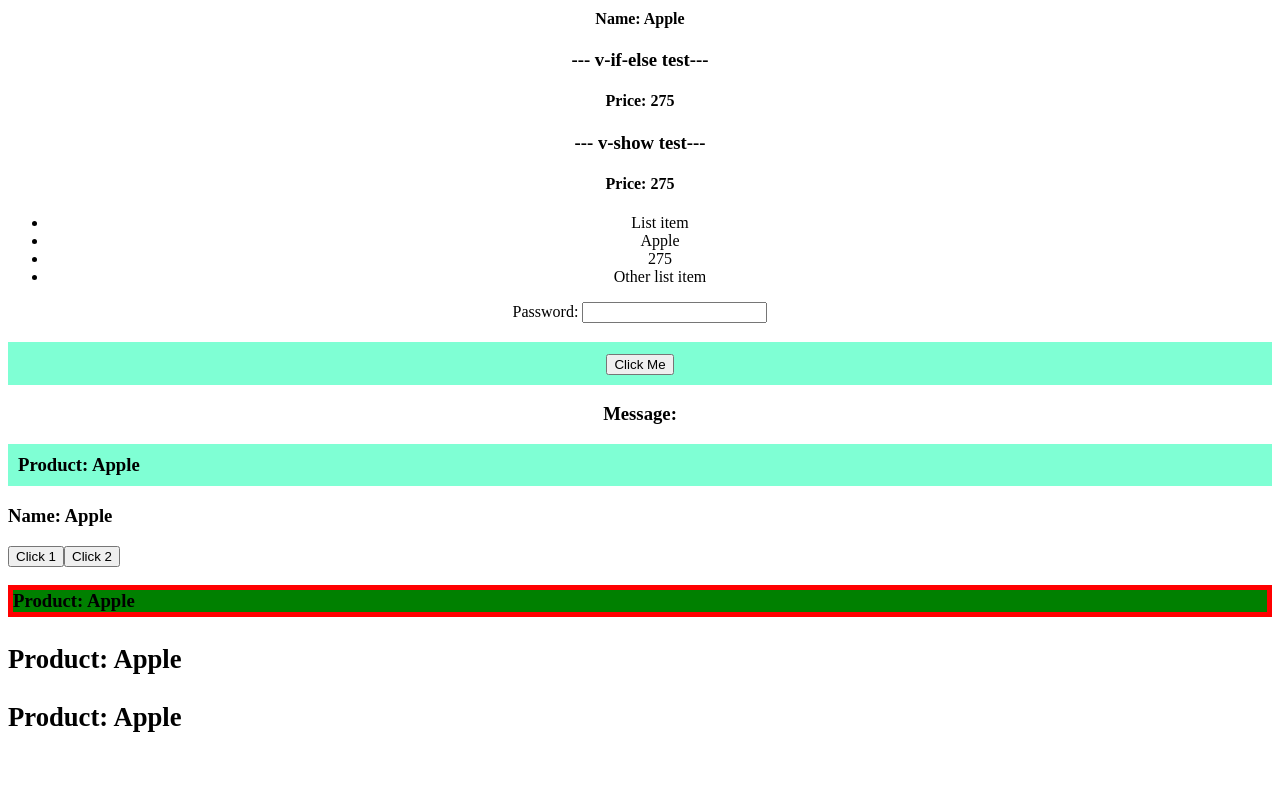
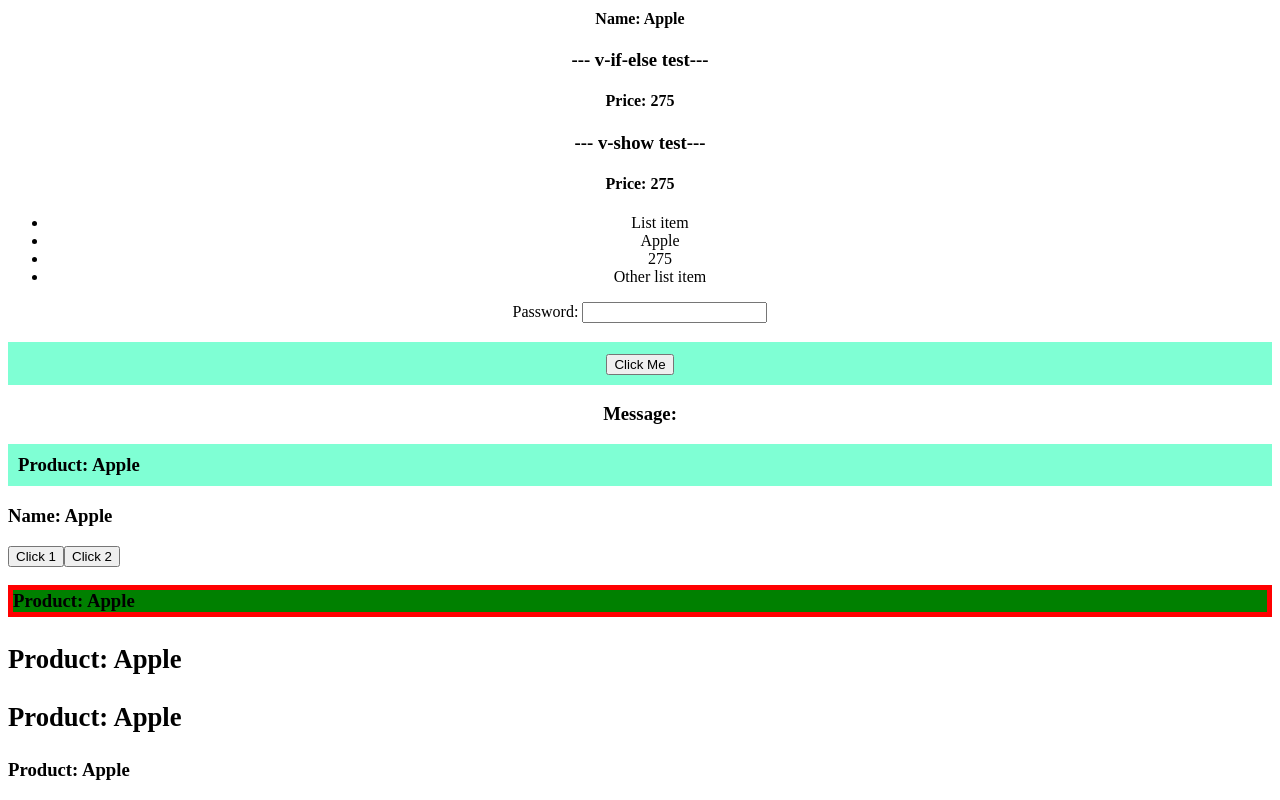
Before and after one commit to memory125/magic-vue, a Vue app in the folder template-data/: page / in a window 1280 px wide. Shown: the part 889-1689 px from the top of the page. Before the commit the page ends 1648 px from the top, so only its background shows below. Built offline with nearby package versions, Linux system fonts and the light colour scheme.

Commit message:
update my component

```diff
--- a/template-data/src/components/MyComponent.vue
+++ b/template-data/src/components/MyComponent.vue
@@ -63,7 +63,8 @@
            </button>
           <h3 v-bind:style="elemStyles" class="disply-4">Product: {{ name }}</h3>
           <h3 v-bind:data-size="size" class="disply-4">Product: {{ name }}</h3>
-           <h3 v-bind="attrValues" class="disply-4">Product: {{ name }}</h3>
+          <h3 v-bind="attrValues" class="disply-4">Product: {{ name }}</h3>
+          <h3 v-bind:text-content.prop="textContent"></h3>
         </div>
   </div>
 </template>
@@ -119,7 +120,10 @@ export default {
               },
               "data-size": this.highlight2 ? "big" : "small"
           }
-      }
+      },
+       textContent() {
+           return this.highlight2 ? "Highlight!" : "Product: " + this.name;
+       }
   },
   methods: {
       getTotalPrice(taxRate) {
```
